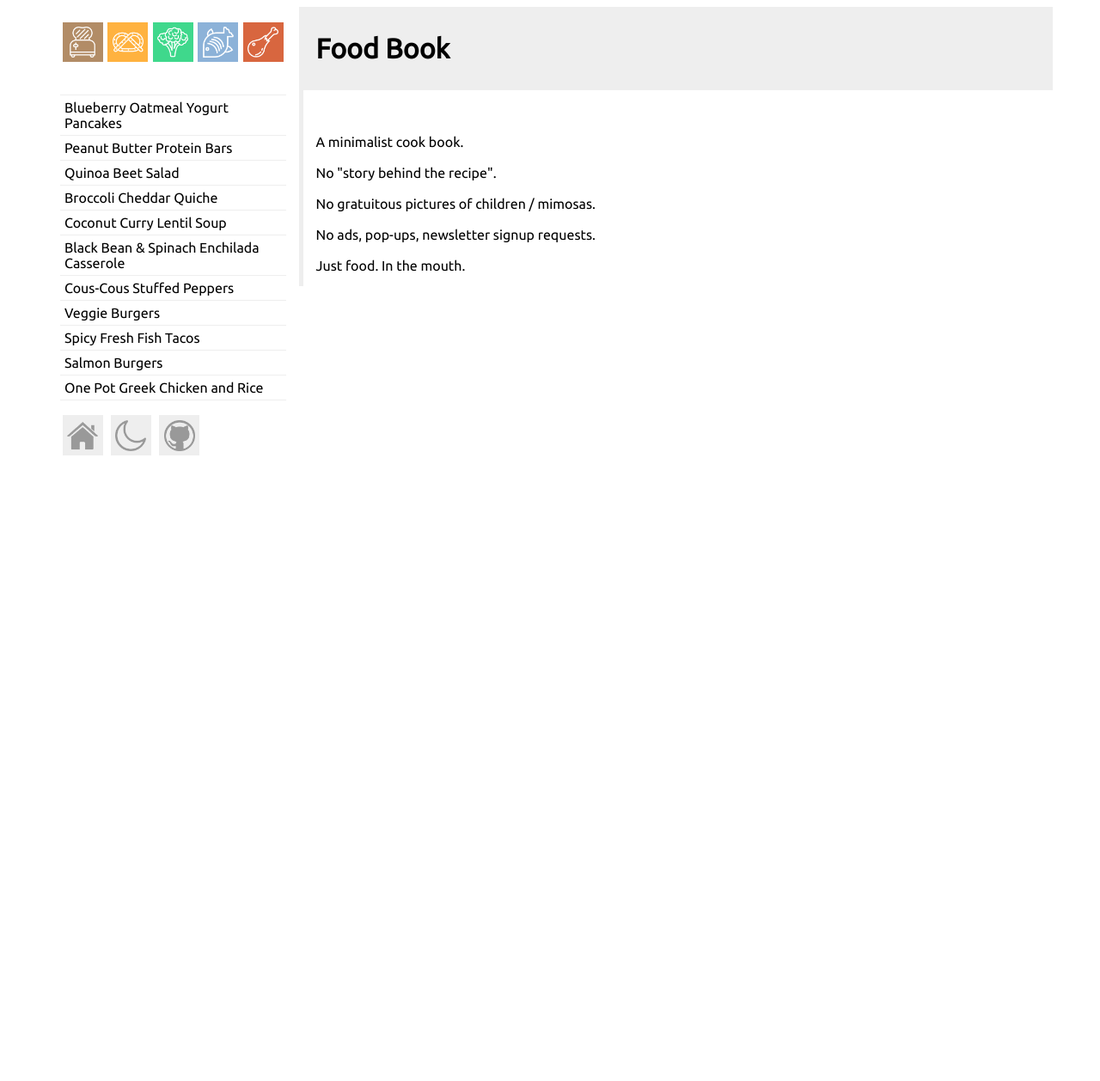
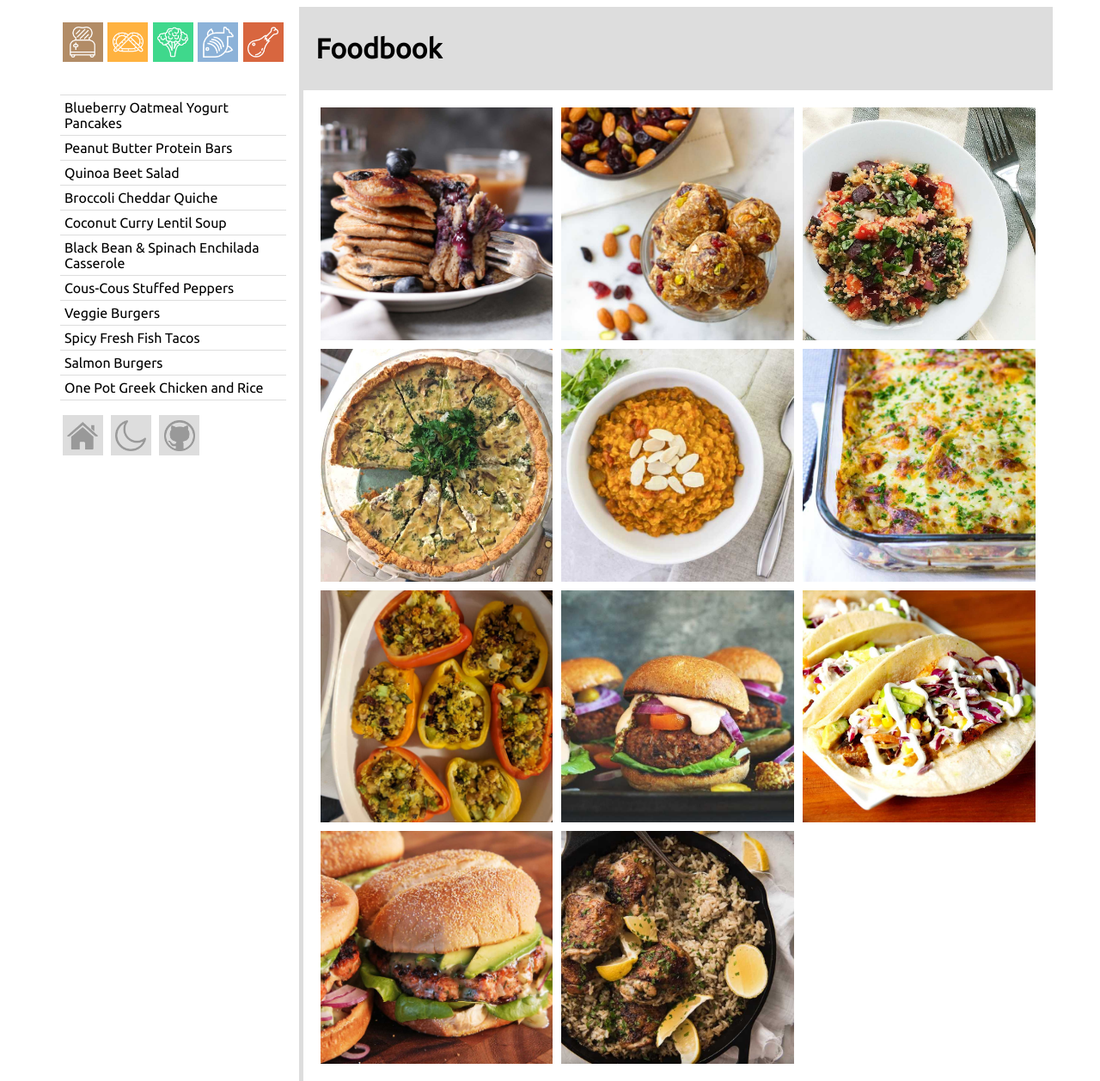
Before and after one commit to jessexknight/foodbook, a PHP site: page / in a window 1280 px wide. Shown: the whole page at 86% size. Before the commit the page ends 530 px from the top, so only its background shows below. Run offline with PHP 8.4, Linux system fonts and the light colour scheme; some libraries are stand-ins or nearby versions.

Commit message:
add homepage grid, slight restyling, Food Book -> Foodbook

```diff
--- a/css/style.css
+++ b/css/style.css
@@ -3,7 +3,7 @@
 ------------------------------------------------------------------------------*/
 body.light {
   --c-background: #fff;
-  --c-borders:    #eee;
+  --c-borders:    #ddd;
   --c-text:       #000;
   --c-link:       #c66;
   --c-hover:      #933;
@@ -13,7 +13,7 @@ body.light {
   --c-hover-text: #399;
 }
 body.dark {
-  --c-background: #333;
+  --c-background: #222;
   --c-borders:    #444;
   --c-text:       #ccc;
   --c-link:       #c66;
@@ -228,6 +228,7 @@ th, td {
 }
 #navtags .icon-div:hover {
   cursor: pointer;
+  opacity: 1.0;
 }
 #navtags .icon-div.toggle-on {
   background-image: url('../icon/toggle-on.png');
@@ -254,3 +255,35 @@ th, td {
 #extras .icon-div.tip:hover .tiptext {
   color: #999;
 }
+/*------------------------------------------------------------------------------
+  home page cards
+------------------------------------------------------------------------------*/
+.grid-container {
+  padding: 5px;
+}
+.grid-item {
+  position: absolute;
+  top: 50%;
+  left: 50%;
+  transform: translate(-50%, -50%);
+  width: 100%;
+  height: 100%;
+  vertical-align: middle;
+  cursor: pointer;
+}
+.grid-item > .overlay {
+  display: flex;
+  width: 100%;
+  height: 100%;
+  text-align: center;
+  justify-content: center;
+  flex-direction: column;
+  font-size: 150%;
+  background-color: var(--c-background);
+  opacity: 0.8;
+  visibility: hidden;
+  color: var(--c-text);
+}
+.grid-item:hover > .overlay {
+  visibility: visible;
+}
--- a/index.html
+++ b/index.html
@@ -1,11 +1,11 @@
 <html lang="en"><head>
   <meta charset="UTF-8">
   <meta name="viewport" content="width=device-width, initial-scale=1">
-  <meta property="og:title" content="Food Book"/>
+  <meta property="og:title" content="Foodbook"/>
   <meta property="og:description" content="A minimalist cook book."/>
   <meta property="og:image" content="https://jessexknight.github.io/foodbook/img/stuffed-peppers-1.jpg"/>
   <meta property="og:url" content="https://jessexknight.github.io/foodbook/index.html"/>
-  <title id='page-title'>Food Book</title>
+  <title id='page-title'>Foodbook</title>
   <link rel="shortcut icon" type="image/png" href="icon/favicon.png"/>
   <link rel="stylesheet" type="text/css" href="css/bootstrap.css">
   <link rel="stylesheet" type="text/css" href="css/style.css">
@@ -46,14 +46,17 @@
         <div id='main'>
           <div id='home'>
             <div class='section title'>
-              <h1>Food Book</h1>
+              <h1>Foodbook</h1>
             </div>
             <div class='section'>
-              <br><br>A minimalist cook book.
+              <!-- <br><br>A minimalist cook book.
               <br><br>No "story behind the recipe".
               <br><br>No gratuitous pictures of children / mimosas.
               <br><br>No ads, pop-ups, newsletter signup requests.
               <br><br>Just food. In the mouth.
+              <br><br> -->
+              <div id='grid'>
+              </div>
             </div>
           </div>
           <div id='recipe' class='hidden'>
--- a/scripts/main.js
+++ b/scripts/main.js
@@ -3,6 +3,7 @@ $(document).ready(function(){
     if (home){
       $('#home').removeClass('hidden');
       $('#recipe').addClass('hidden');
+      $('#page-title').html('Foodbook');
     } else {
       $('#home').addClass('hidden');
       $('#recipe').removeClass('hidden');
@@ -14,8 +15,8 @@ $(document).ready(function(){
     });
   };
   function selectnav(){
-    var id = window.location.hash.substr(1)
-    $('.nav-item.selected').not('#-'+id).removeClass('selected');
+    var id = window.location.hash.substr(4)
+      $('.nav-item.selected').not('#-'+id).removeClass('selected');
     $('#-'+id).addClass('selected');
   }
   function recipefile(id){
@@ -61,9 +62,10 @@ $(document).ready(function(){
     };
     return str;
   };
-  function genimgs(imgs){
+  function genimgs(imgs,max=100){
     str = ''
     for (var i in imgs){
+      if (i >= max){console.log(max); break;}
       str += '<img width="100%" src="img/'+imgs[i]+'""/>';
     };
     return str;
@@ -92,6 +94,26 @@ $(document).ready(function(){
     };
     return str;
   };
+  function gencard(id,data){
+    str = htmlobject('div',
+            genimgs(data['images'],max=1)+
+            htmlobject('div',
+              htmlobject('div',
+                data['title'],
+              'class="overlay"'),
+            'class="grid-item" id="grid-'+id+'"'),
+          'class="grid-container"')
+    return htmlobject('div',str,'class="col-xs-12 col-sm-4 col-md-6 col-lg-4"')
+  }
+  function gengrid(){
+    return $.getJSON('list.json',function(list){
+      for (var i in list){(function(i){
+        $.getJSON(recipefile(list[i]),function(data){
+          $('#grid').append(gencard(list[i],data))
+        });
+      })(i)};
+    });
+  };
   function genfilternav(){
     return $.getJSON('list.json',function(list){
       $('#navtable').html('');
@@ -100,12 +122,12 @@ $(document).ready(function(){
           var tagsOn = Array.from($('#navtags .nav-filter.toggle-on'),function(o){
             return o.id;
           });
-          var tagsOff = Array.from($('#navtags .nav-filter.toggle-off'),function(o){
+          var tagsOff = Array.from($('#navtags .nav-filteroggle-off'),function(o){
             return o.id;
           });
           if ((tagsOn.every(tag => data['tags'].includes(tag)))
           && !(data['tags'].some(tag => tagsOff.includes(tag)))) {
-            $('#navtable').append(trow(tcell(data['title']),'class="nav-item" id="-'+list[i]+'"'));
+            $('#navtable').append(trow(tcell(data['title']),'class="nav-item" id="nav-'+list[i]+'"'));
           };
           selectnav();
         });
@@ -154,6 +176,7 @@ $(document).ready(function(){
   alltags = ['breakfast','snack','veggie','fish','meat'];
   $('#navtags').html(genicons(alltags)); //'dessert'
   genfilternav();
+  gengrid();
   // listener: change hash -> load recipe
   $(window).on('hashchange',function(e){
     loadrecipe();
@@ -161,7 +184,11 @@ $(document).ready(function(){
   });
   // listener: nav-item click -> change hash
   $(document).on('click','.nav-item',function(e){
-    window.location.hash = this.id.substr(1);
+    window.location.hash = this.id.substr(4);
+  });
+  // listener: grid-item click -> change hash
+  $(document).on('click','.grid-item',function(e){
+    window.location.hash = this.id.substr(5);
   });
   // listener: nav-filter click -> cycle filters: on | off | neutral; filter nav-items
   $(document).on('click','.nav-filter',function(e){
```
Also changed, not shown: img/broccoli-quiche-1.jpg, img/enchilada-casserole-1.jpg, img/fish-tacos-1.jpg, img/greek-chicken-1.jpg, img/lentil-soup-1.jpg, img/oatmeal-pancakes-1.jpg, img/protein-bars-1.jpg, img/quinoa-beet-salad-1.jpg, img/salmon-burgers-1.jpg, img/stuffed-peppers-1.jpg, img/veggie-burgers-1.jpg.
